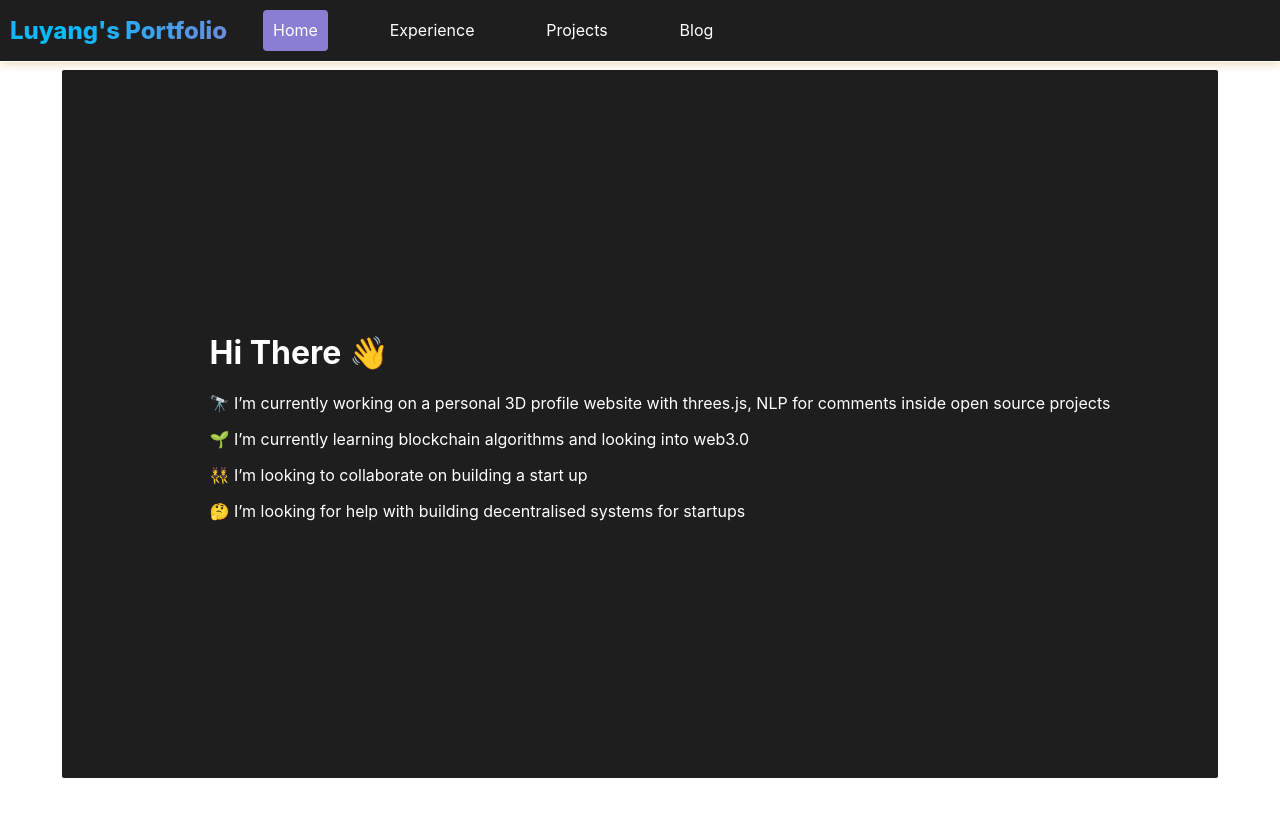
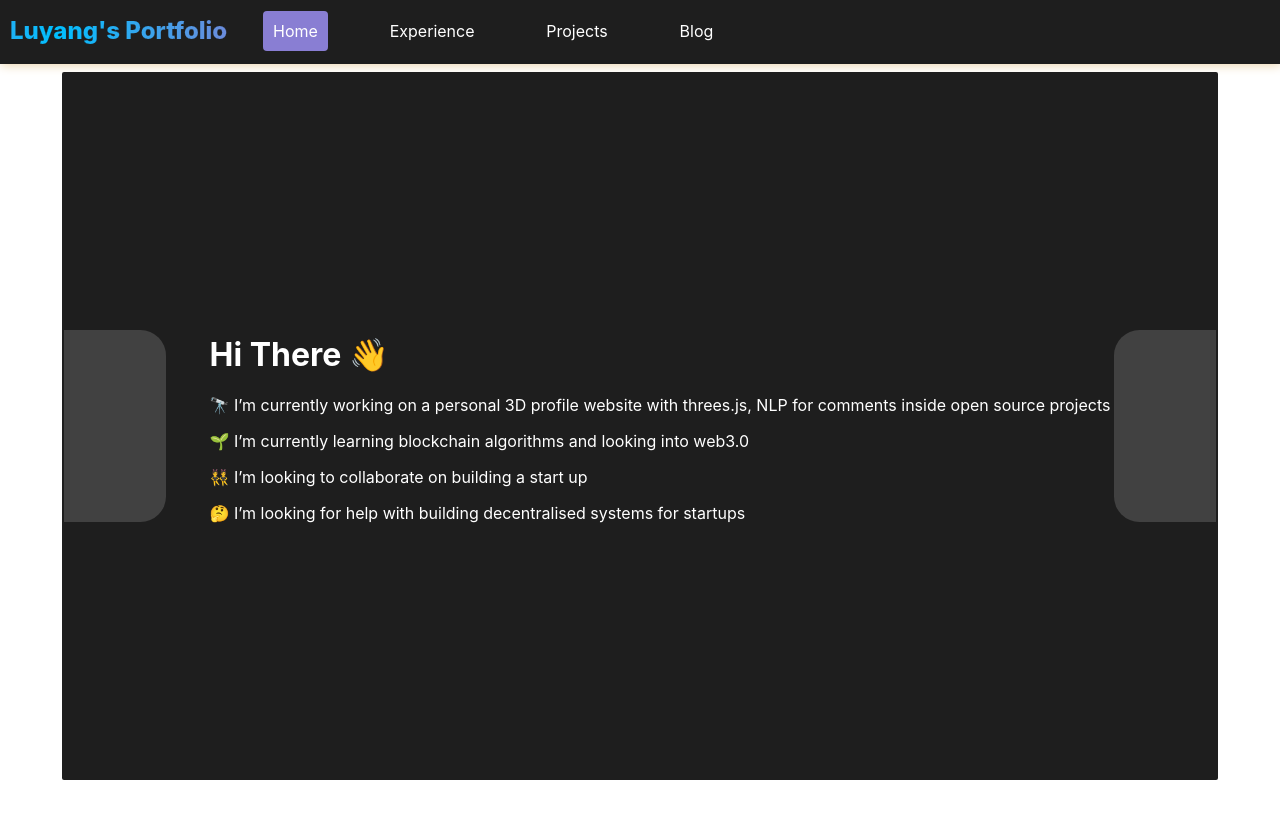
Before and after one commit to luyangliuable/personal-portfolio, a React (Create React App) app in the folder client/: page / in a window 1280 px wide. Shown: the top 818 px of the page. Built offline with nearby package versions, Linux system fonts and the light colour scheme.

Commit message:
Added detachable animated nav bar

```diff
--- a/client/src/App.css
+++ b/client/src/App.css
@@ -1,3 +1,7 @@
+:root {
+    --slightly-black: #1e1e1e
+}
+
 .App {
   text-align: center;
 }
@@ -37,14 +41,31 @@
   }
 }
 
+.navbar {
+    background: var(--slightly-black);
+    z-index: 10;
+    transition: background .5s ease-in-out, box-shadow .5s ease-in-out;
+    width: 100vw;
+    box-shadow: 1px 1px 10px #EAD2A8;
+}
 
-.navbar {
-    background: #1e1e1e;
-    z-index: 10;
+.navbar-content {
     display: flex;
     justify-content: flex-start;
-    border-bottom: 1px solid #FFF;
-    box-shadow: 1px 1px 10px #EAD2A8;
+    /* border-bottom: 1px solid #FFF; */
+    align-items: center;
+}
+
+.detached {
+    position: fixed;
+    backdrop-filter: blur(18px);
+    background: rgba(210,210,210,.5);
+    box-shadow: 1px 1px 3px #888;
+}
+
+
+.detached .navbar-content .navbar-left .navbar-item {
+    color: black;
 }
 
 .logo {
@@ -64,6 +85,23 @@
     background-size: 200% auto;
     animation: animateBg 3s linear infinite;
     font-size: 24px;
+}
+
+.detached .navbar-content .logo {
+    background: linear-gradient(
+        90deg,
+        #1e90ff 0%,
+        #491ed3 50%,
+        #1e90ff 100%
+    );
+    -webkit-background-clip: text;
+    -webkit-text-fill-color: transparent;
+    -webkit-text-stroke-width: .1px;
+    -webkit-text-stroke-color: #1E1E1E;
+    background-clip: text;
+    text-fill-color: transparent;
+    background-size: 200% auto;
+    animation: animateBg 3s linear infinite;
 }
 
 
@@ -101,7 +139,7 @@
 .hero {
     display: flex;
     padding: 2px;
-    justify-content: center;
+    justify-content: space-between;
     align-items: center;
     margin-top: 1vh;
     background: #1e1e1e;
@@ -111,8 +149,40 @@
     color: #FFF;
 }
 
-.landing-page-content {
+#landing-page-content {
     display: flex;
     justify-content: center;
     height: 500vh;
+    position: absolute;
+    width: 100%;
 }
+
+
+#scroll-progress {
+    background: #00bfff;
+    /* box-shadow: 2px 2px 4px #00bfff; */
+    height: .4vh;
+    width: 0;
+}
+
+.hero-accordion-button {
+    width: 8vw;
+    height: 24vh;
+    background: rgba(100, 100, 100, .5);
+    cursor: pointer;
+    transition: opacity .2s ease-in-out
+}
+
+.hero-accordion-button:hover {
+    opacity: .5;
+}
+
+
+.hero-accordion-left {
+    border-radius: 0px 2vw 2vw 0px;
+}
+
+
+.hero-accordion-right {
+    border-radius: 2vw 0vw 0vw 2vw;
+}
--- a/client/src/components/Hero.tsx
+++ b/client/src/components/Hero.tsx
@@ -25,6 +25,7 @@ class Hero extends Component<{}, AbcState> {
     render(): any {
         return (
             <div className="hero">
+                <div className="hero-accordion-button hero-accordion-left" />
                 <div style={{textAlign: "left"}}>
                     <ul>
                         <h1>
@@ -45,7 +46,7 @@ class Hero extends Component<{}, AbcState> {
                         🤔 I’m looking for help with building decentralised systems for startups
                     </ul>
                 </div>
-
+                <div className="hero-accordion-button hero-accordion-right"  />
             </div>
         );
     }
--- a/client/src/components/LandingPage.tsx
+++ b/client/src/components/LandingPage.tsx
@@ -1,40 +1,72 @@
 import React, {Component} from 'react';
 import Hero from "./Hero";
+import AbcState from "../interface/AbcState";
 
-interface AbcState {
-    state: any
-};
 
-class LandingPage extends Component<{}, AbcState> {
+
+class LandingPage extends Component implements AbcState {
     constructor(props: any) {
         super(props);
-
-        this.state = {}
+        /* this.state = {}; */
     }
 
-    get NavBarHeight() {
+    get navBarHeight() : number {
         const element = document.querySelector('.navbar');
-        return window.getComputedStyle(element).height;
+        const navBarHeight = element.getBoundingClientRect().height;
+        return navBarHeight;
     }
 
-    componentDidUpdate() {
-        if (this.state.scrolled > this.NavBarHeight) {
-            console.log("Detach.");
-        }
+    detachNavBar(): void {
+        const element = document.querySelector('.navbar');
+        element.classList.add("detached");
     }
 
-    componentDidMount() {
+    makeContentTopEqualNavBarHeight(): void {
+        const top = this.navBarHeight;
+        const el = document.getElementById("landing-page-content");
+        el.style.top = `${top}px`;
+    }
+
+    attachNavBar(): void {
+        const element = document.querySelector('.navbar');
+        element.classList.remove("detached");
+    }
+
+    updateScrolledProgress(progress: number): void {
+        /* const element = document.querySelector(".scroll-progress"); */
+        const element = document.getElementById('scroll-progress');
+        element.style.width = `${progress*100}vw`;
+    }
+
+    componentDidUpdate(): void {
+        /* if (this.state.scrolled > this.navBarHeight) {
+         *     console.log("Detach.");
+         * } */
+    }
+
+    componentDidMount(): void {
+        this.makeContentTopEqualNavBarHeight();
         window.addEventListener("scroll", () => {
             const scrolled = window.scrollY;
-            console.log(`Scrolled ${scrolled}.`);
-            console.log(this.NavBarHeight);
+
+            if ( scrolled > this.navBarHeight ) {
+                this.detachNavBar();
+            } else {
+                this.attachNavBar();
+            }
+
+            const element = document.querySelector("#landing-page-content");
+            const pageHeight = element.getBoundingClientRect().height - window.innerHeight;
+
+            this.updateScrolledProgress(scrolled/pageHeight);
+
         });
     }
 
-    render() {
+    render(): React.ReactElement<any, any> {
         return (
             <>
-                <div className="landing-page-content">
+                <div id="landing-page-content">
                     <Hero />
                 </div>
             </>
--- a/client/src/components/Navbar.tsx
+++ b/client/src/components/Navbar.tsx
@@ -9,6 +9,7 @@ type Props = {
 interface AbcState {
     name: string,
     current: string
+    render?: () => React.ReactElement<any, any>,
 }
 
 
@@ -22,23 +23,30 @@ class NavBar extends Component<{}, AbcState> {
         };
     }
 
-
     componentDidMount() : void {
         document.getElementById(this.state.current).style.background="#897ed3";
+
+        window.addEventListener("scrolled", () => {
+            const scrolled = window.scrollY;
+        });
     }
 
-    render(): any {
+    componentDidUpdate() : void {
+    }
+
+    render(): React.ReactElement<any, any> {
         return (
             <div className="navbar">
-                <h1 className="logo" style={{marginLeft: "10px"}}>
-                    {this.state.name}
-                </h1>
-                <div className="navbar-left">
-                    <div className="navbar-item" id="home">Home</div>
-                    <div className="navbar-item" id="Experience">Experience</div>
-                    <div className="navbar-item" id="Projects">Projects</div>
-                    <div className="navbar-item" id="Blog">Blog</div>
+                <div className="navbar-content">
+                    <h1 className="logo" style={{marginLeft: "10px"}}>{this.state.name}</h1>
+                    <div className="navbar-left">
+                        <div className="navbar-item" id="home">Home</div>
+                        <div className="navbar-item" id="Experience">Experience</div>
+                        <div className="navbar-item" id="Projects">Projects</div>
+                        <div className="navbar-item" id="Blog">Blog</div>
+                    </div>
                 </div>
+                <div id="scroll-progress"></div>
             </div>
         );
     }
--- /dev/null
+++ b/client/src/interface/AbcState.tsx
@@ -0,0 +1,7 @@
+export default interface AbcState {
+    navBarHeight: number,
+    render: () => React.ReactElement<any, any>,
+    componentDidUpdate: () => void,
+    componentDidMount: () => void,
+    /* state: {scrolled: any} */ // TODO fix
+};
```
